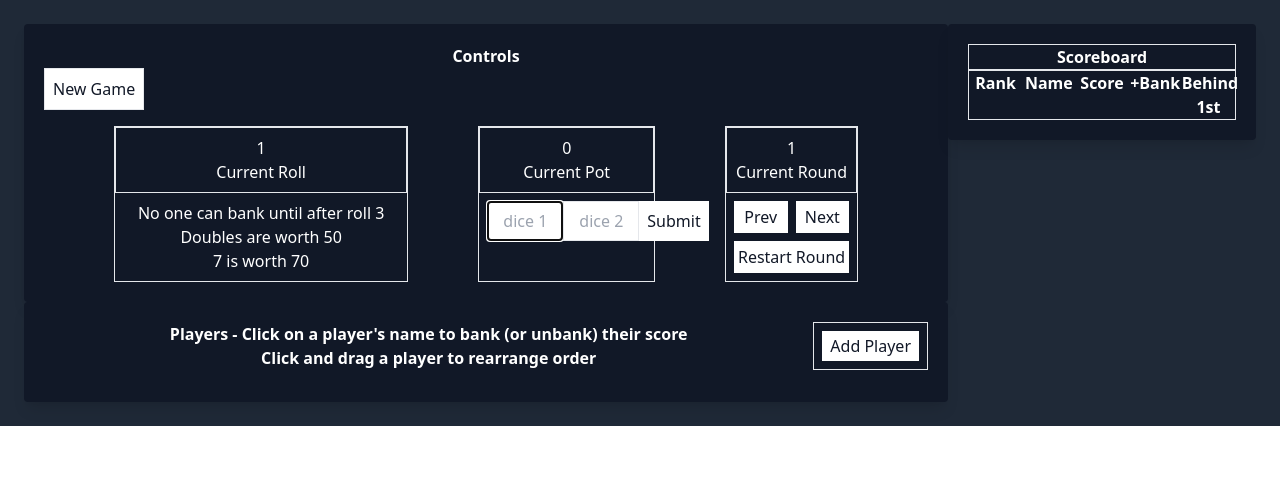
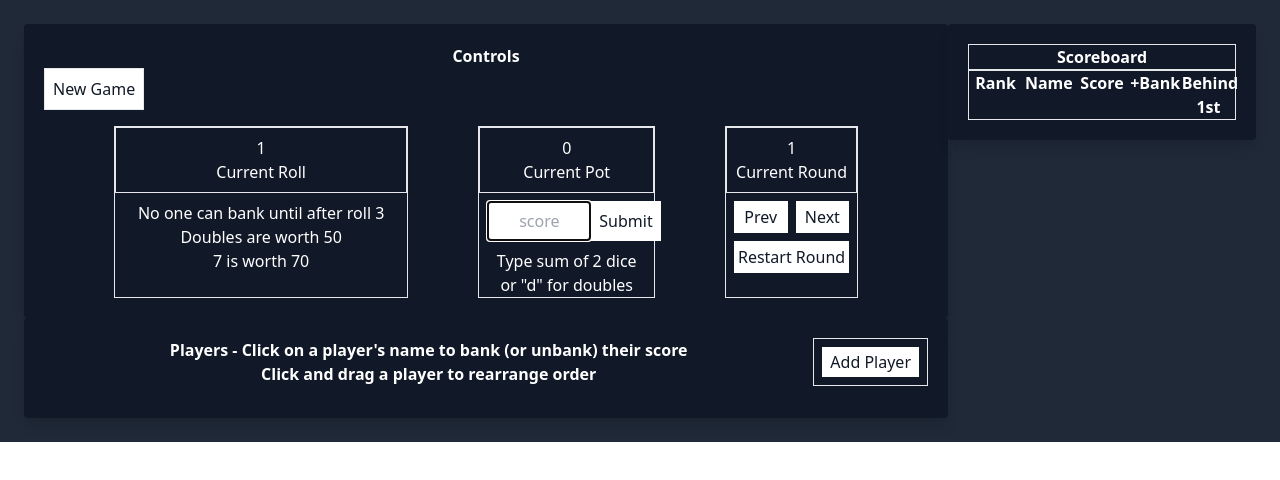
Before and after one commit to KyleCardwell/familystockmarket, a React (Create React App) app: page / in a window 1280 px wide. Shown: the top 480 px of the page. Built offline with nearby package versions, Linux system fonts and the light colour scheme.

Commit message:
add sum of 2 dice and d for doubles

```diff
--- a/src/App.js
+++ b/src/App.js
@@ -3,6 +3,7 @@ import Scoreboard from './components/Scoreboard';
 import Controls from './components/Controls';
 import PlayersBoxDragDrop from './components/PlayersBoxDragDrop';
 import EditPlayerModal from './components/EditPlayerModal';
+import ControlsDoubleBtn from './components/ControlsDoubleBtn';
 
 const App = (props) => {
 
@@ -13,7 +14,8 @@ const App = (props) => {
           <EditPlayerModal />
           <div className="w-3/4 flex flex-col h-full">
 
-            <Controls />
+            {/* <Controls /> */}
+            <ControlsDoubleBtn />
 
             <PlayersBoxDragDrop />
 
--- /dev/null
+++ b/src/components/ControlsDoubleBtn.js
@@ -0,0 +1,196 @@
+import React from "react";
+import { useState } from "react";
+import { connect } from "react-redux";
+import {
+  addToPot,
+  nextRound,
+  prevRound,
+  newGame,
+  restartRound,
+} from "../actions";
+
+const initialDice = {
+  dice1: ""
+};
+
+const ControlsDoubleBtn = (props) => {
+  const [diceRoll, setDiceRoll] = useState(initialDice);
+
+  const handleChange = (e) => {
+    if ((e.target.value > -1 && e.target.value < 13) || e.target.value === "d" || e.target.value === "D") {
+
+        setDiceRoll({
+          ...diceRoll,
+          [e.target.name]: e.target.value,
+        });
+
+        // if (e.target.name === "dice1" && e.target.value !== "") {
+        //     document.getElementById("diceRoll2").focus()
+        // } else if (e.target.name === "dice2" & e.target.value !== "") {
+        //     document.getElementById("diceRoll").focus()
+        // }
+
+        document.getElementById("diceRoll").focus()
+    }
+  };
+
+  const handleSubmit = (e) => {
+    e.preventDefault();
+
+    if (diceRoll.dice1 !== "") {
+      if (
+        Number(diceRoll.dice1) === 7 &&
+        props.currentRound === 20 &&
+        props.currentRoll > 3
+      ) {
+        alert("Oh no! Not another 7! Game Over! Somebody Won!");
+      } else if (props.currentRoll <= 3) {
+        if (diceRoll.dice1 === "d" || diceRoll.dice1 === "D") {
+          props.addToPot(50);
+        } else if (Number(diceRoll.dice1) === 7) {
+          props.addToPot(70);
+        } else {
+          props.addToPot(Number(diceRoll.dice1));
+        }
+      } else if (Number(diceRoll.dice1) === 7) {
+        alert("Whoops! Someone Rolled a 7...starting next round!");
+        props.nextRound();
+        document.getElementById("diceRoll").focus();
+      } else if (diceRoll.dice1 === 'd' || diceRoll.dice1 === "D") {
+        props.addToPot(props.currentPot);
+      } else {
+        props.addToPot(Number(diceRoll.dice1));
+      }
+
+      setDiceRoll(initialDice);
+    }
+
+    document.getElementById("diceRoll").focus();
+  };
+
+  return (
+    <div className="bg-gray-900 max-w-full rounded overflow-hidden shadow-lg p-5">
+      <div className="flex-row-reverse justify-between mb-4">
+        <h4 className="font-bold text-center">Controls</h4>
+        <button
+          type="button"
+          className="border p-2 bg-white text-gray-900"
+          onClick={() => {
+            props.newGame()
+            document.getElementById("diceRoll").focus();
+          }}
+        >
+          New Game
+        </button>
+      </div>
+
+      <div className="flex justify-evenly text-center">
+        <div className="border w-1/3">
+          <div className="border p-2">
+            <h4>{props.currentRoll}</h4>
+            <h5>Current Roll</h5>
+          </div>
+          {props.currentRoll <= 3 ? (
+            <div className="p-2">
+              <p>No one can bank until after roll 3</p>
+              <p>Doubles are worth 50</p>
+              <p>7 is worth 70</p>
+            </div>
+          ) : (
+            ""
+          )}
+          {props.currentRoll > 3 ? (
+            <div className="p-2">
+              <p>Doubles will double the current pot</p>
+              <p>7 will end the round</p>
+              <p>_</p>
+            </div>
+          ) : (
+            ""
+          )}
+        </div>
+
+        <div className="border w-1/5">
+          <div className="border p-2">
+            <h4>{props.currentPot}</h4>
+            <h5>Current Pot</h5>
+          </div>
+          <form onSubmit={handleSubmit} className="p-2 flex justify-evenly">
+            <input
+              autoFocus
+              type="text"
+              name="dice1"
+              id="diceRoll"
+              value={diceRoll.dice1 || ""}
+              size="6"
+              placeholder="score"
+              onChange={handleChange}
+              onFocus={e => e.target.select()}
+              className="border text-black h-14 text-center"
+            />
+
+            <button type="submit" className="p-2 bg-white text-gray-900">
+              Submit
+            </button>
+          </form>
+          <p>Type sum of 2 dice</p>
+          <p>or "d" for doubles</p>
+        </div>
+        <div className="flex-col border">
+          <div className="border p-2">
+            <h4>{props.currentRound}</h4>
+            <h5>Current Round</h5>
+          </div>
+          <div className="content-evenly p-2">
+            <div className="flex space-x-2">
+              <div
+                onClick={() => {
+                  props.prevRound();
+                  document.getElementById("diceRoll").focus();
+                }}
+                className="flex-1 border-gray-900 p-1 bg-white text-gray-900 cursor-pointer"
+              >
+                Prev
+              </div>
+
+              <div
+                onClick={() => {
+                  props.nextRound();
+                  document.getElementById("diceRoll").focus();
+                }}
+                className="flex-1 border-gray-900 p-1 bg-white text-gray-900 cursor-pointer"
+              >
+                Next
+              </div>
+            </div>
+            <div
+              onClick={() => {
+                props.restartRound();
+                document.getElementById("diceRoll").focus();
+              }}
+              className="mt-2 border-gray-900 p-1 bg-white text-gray-900 cursor-pointer"
+            >
+              Restart Round
+            </div>
+          </div>
+        </div>
+      </div>
+    </div>
+  );
+};
+
+const mapStateToProps = (state) => {
+  return {
+    currentPot: state.currentPot,
+    currentRound: state.currentRound,
+    currentRoll: state.currentRoll,
+  };
+};
+
+export default connect(mapStateToProps, {
+  addToPot,
+  nextRound,
+  prevRound,
+  newGame,
+  restartRound,
+})(ControlsDoubleBtn);
--- a/src/components/EditPlayerModal.js
+++ b/src/components/EditPlayerModal.js
@@ -44,6 +44,7 @@ const EditPlayerCard = (props) => {
         }
 
         props.toggleEditPlayerBox()
+        document.getElementById("diceRoll").focus();
     }
 
     return props.showEditPlayerBox ? (
@@ -56,7 +57,10 @@ const EditPlayerCard = (props) => {
                         <p>Edit Player</p>
                         <p
                             className='cursor-pointer'
-                            onClick={props.toggleEditPlayerBox}
+                            onClick={() => {
+                                props.toggleEditPlayerBox()
+                                document.getElementById("diceRoll").focus();
+                            }}
                         >Close</p>
                     </div>
                     <form
--- a/src/components/Scoreboard.js
+++ b/src/components/Scoreboard.js
@@ -48,11 +48,11 @@ const Scoreboard = (props) => {
             <h4 className="font-bold text-center border">Scoreboard</h4>
             <div className="flex justify-between font-bold border">
 
-                <h4 className="w-1/5 text-center align-bottom">Rank</h4>
-                <h4 className="w-1/5 text-center align-bottom">Name</h4>
-                <h4 className="w-1/5 text-center align-bottom">Score</h4>
-                <h4 className="w-1/5 text-center align-bottom">+Bank</h4>
-                <h4 className="w-1/5 text-center align-bottom">Behind 1st</h4>
+                <h4 className="w-1/5 text-center ">Rank</h4>
+                <h4 className="w-1/5 text-center ">Name</h4>
+                <h4 className="w-1/5 text-center ">Score</h4>
+                <h4 className="w-1/5 text-center ">+Bank</h4>
+                <h4 className="w-1/5 text-center ">Behind 1st</h4>
 
             </div>
 
```
